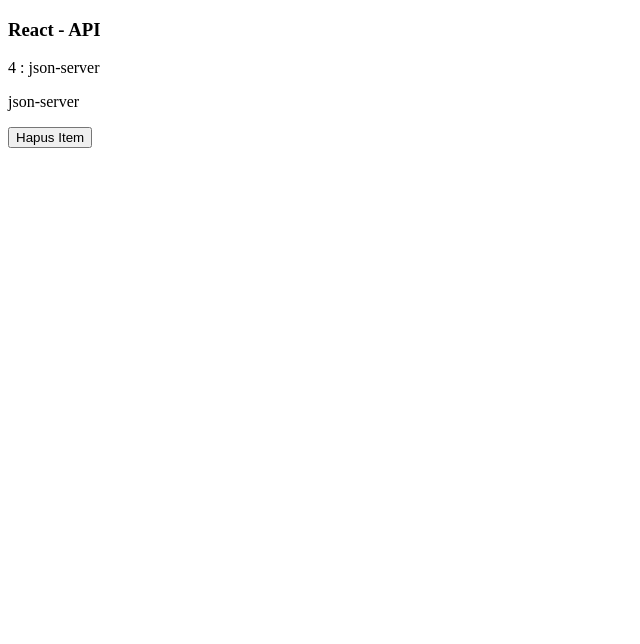
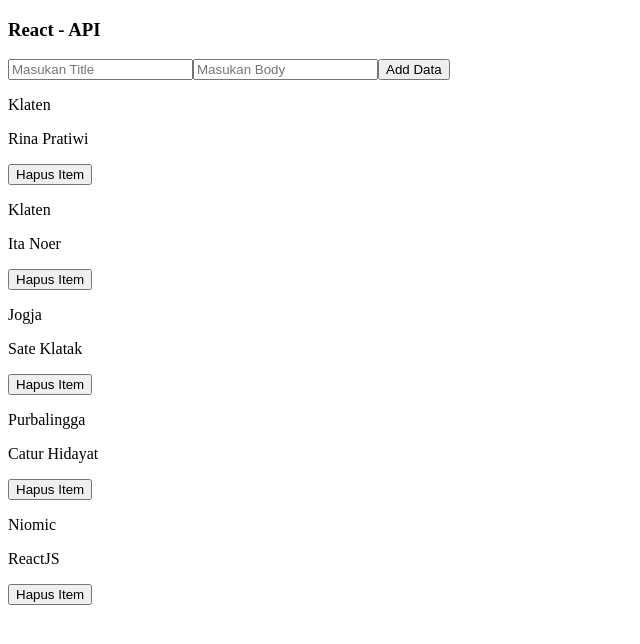
Before and after one commit to brokylabs/ReactJS, a React (Create React App) app in the folder hello-api/: page / in a window 1280 px wide. Shown: the top 644 px of the page, without its empty margins (0-640 px from the left). Built offline with nearby package versions, Linux system fonts and the light colour scheme; data requests are answered from the project's data file.

Commit message:
React-api Interaksi-api POST

```diff
--- a/hello-api/db.json
+++ b/hello-api/db.json
@@ -1,9 +1,29 @@
 {
   "posts": [
     {
-      "id": 4,
-      "title": "json-server",
-      "body": "Klaten"
+      "id": 1613126887923,
+      "title": "Klaten",
+      "body": "Rina Pratiwi"
+    },
+    {
+      "id": 1613126927233,
+      "title": "Klaten",
+      "body": "Ita Noer"
+    },
+    {
+      "id": 1613126970576,
+      "title": "Jogja",
+      "body": "Sate Klatak"
+    },
+    {
+      "id": 1613127072938,
+      "title": "Purbalingga",
+      "body": "Catur Hidayat"
+    },
+    {
+      "id": 1613127084050,
+      "title": "Niomic",
+      "body": "ReactJS "
     }
   ],
   "comments": [],
--- a/hello-api/src/App.js
+++ b/hello-api/src/App.js
@@ -4,30 +4,60 @@ class App extends Component {
   constructor(props){
     super(props);
     this.state = {
-      dataApi : []
+      dataApi : [],
+      dataPost : {
+        id: 0,
+        title: "",
+        body : ""
+      }
     }
-    this.handleRemove = this.handleRemove.bind(this)
+    // this.handleRemove = this.handleRemove.bind(this)
   }
 
-  handleReload(){
+  handleReload = () => {
     axios.get("http://localhost:3005/posts").then(res => {
         this.setState({ dataApi : res.data })
         // console.log(res.data);
       })
   }
 
-  handleRemove(e){
+  handleRemove = (e) => {
     console.log(e.target.value);
-    fetch(`http://localhost:3005/posts/${e.target.value}`, {method : "DELETE" }).then(res => this.handleReload())
+    fetch(`http://localhost:3005/posts/${e.target.value}`, {
+      method : "DELETE"
+    }).then(res => this.handleReload())
+  }
+
+
+  handleChange = (e) => {
+    let newdataPost  = {...this.state.dataPost}
+    newdataPost['id'] = new Date().getTime()
+    newdataPost[e.target.name] = e.target.value
+    this.setState({
+      dataPost : newdataPost
+    }, () => console.log(this.state.dataPost))
+  }
+
+  postData = () => {
+    // axios.post(`http://localhost:3005/posts`, this.state.dataPost)
+    //   .then(res  => { this.handleReload()})
+    console.log("add data");
+    axios({
+      method : "POST",
+      url : "http://localhost:3005/posts",
+      data : this.state.dataPost
+    }).then(res  => { this.handleReload()})
   }
 
   componentDidMount(){
+
     // fetch("https://jsonplaceholder.typicode.com/posts")
     //   .then(response => response.json())
     //   .then(res => {
     //     this.setState({ dataApi : res })
     //     console.log(res);
     //   })
+
     this.handleReload()
 
 
@@ -36,17 +66,16 @@ class App extends Component {
     return (
       <div>
         <h3>React - API</h3>
+          <input type="text" name="title" placeholder="Masukan Title" onChange={this.handleChange}></input>
+          <input type="text" name="body" placeholder="Masukan Body" onChange={this.handleChange}></input>
+          <button type="submit" onClick={this.postData}>Add Data</button>
         {this.state.dataApi.map((dat, index)=>{
           return (
             <div key={index}>
-              {/* <ul>
-                <li > */}
-                  <p>{dat.id} : {dat.title} </p>
+                  {/* <p>{dat.id} : {dat.title} </p> */}
                   <p>{dat.title}</p>
+                  <p>{dat.body}</p>
                   <button value={dat.id} onClick={this.handleRemove}>Hapus Item</button>
-
-                {/* </li>
-              </ul> */}
             </div>
           )
         })}
```
